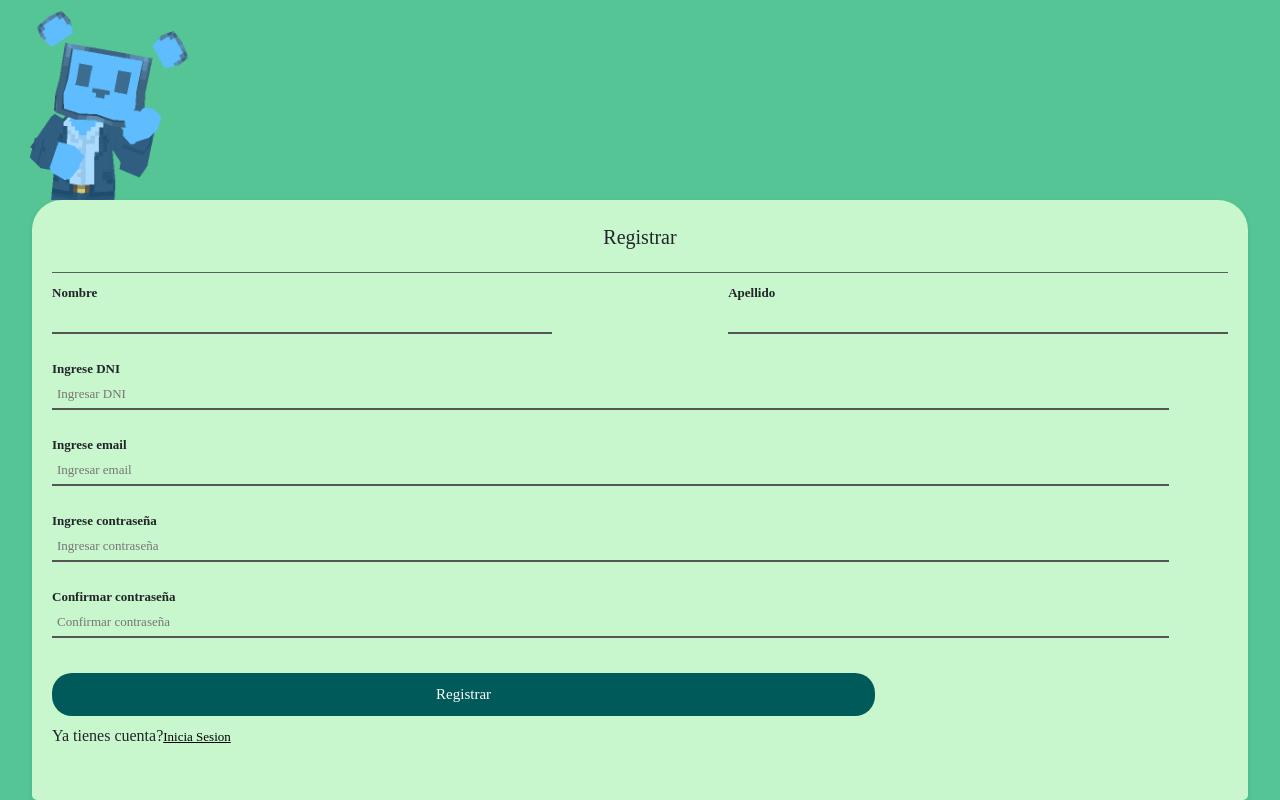
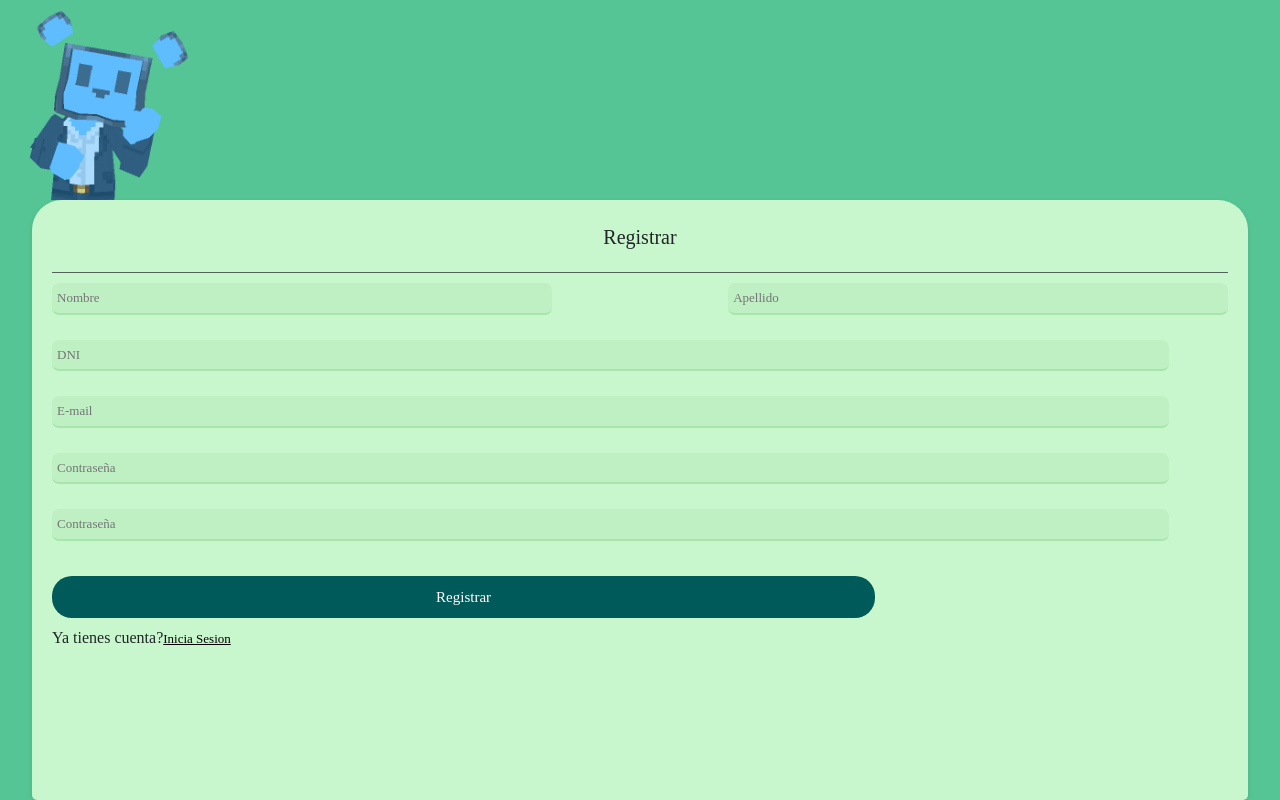
Before and after one commit to vazqueznahuel/Clementina, a React (Create React App) app: page /Registro in a window 1280 px wide. Built offline with nearby package versions, Linux system fonts and the light colour scheme; no server answers; what react-three-fiber would draw is missing.

Commit message:
Eliminando labels de formularios

```diff
--- a/src/App.css
+++ b/src/App.css
@@ -60,15 +60,15 @@ body {
     font-size: 13px;
     width: 95%;
     padding: 5px;
-    background-color: #c9f7cd;
+    background-color: #bff0c3;
     color: black ;
     margin-bottom: 10px;
     box-sizing: border-box;
     border: none;
-    border-bottom: 2px solid #555;
     transition: all 0.3s ease-in-out;
-    border-radius: 0;
+    border-radius: 7px;
     margin-bottom: 25px;
+    border-bottom: 2px solid rgb(167, 229, 172);
   }
 
   .input-field:focus {
--- a/src/components/login/login.jsx
+++ b/src/components/login/login.jsx
@@ -76,13 +76,9 @@ function Login(props) {
         <h2 className='form-title'>Iniciar Sesion</h2>
       </div>
         <form onSubmit={functAutenticacion}>
-
-          <Label className="info-label" infoLabel="Email"/>
-          <input className='input-field' type='text' placeholder='Ingresar email' id='email'/>
-
-          <Label className="info-label" infoLabel="Contraseña"/>
+          <input className='input-field' placeholder="E-mail" type='text' id='email'/>
           <div style={{position: 'relative'}}>
-            <input className='input-field' type={showPassword ? "text" : "password"} placeholder='Ingresar contraseña ' id='password'/>
+            <input className='input-field' type={showPassword ? "text" : "password"} placeholder='contraseña' id='password'/>
             <button onClick={toggleShowPassword} type="button" style={{position: 'absolute', right: 25, top: 10, border: 'none', backgroundColor: 'transparent'}}>
               <FontAwesomeIcon icon={showPassword ? faEyeSlash : faEye} />
             </button>
--- a/src/components/register/register.jsx
+++ b/src/components/register/register.jsx
@@ -109,27 +109,19 @@ function Register(props) {
         <hr className='Line-separator' />
         <form onSubmit={functAutenticacion}>
           <div className='inputBlock'>
-            <div><Label className="info-label" infoLabel="Nombre"/></div>
-            <div><Label className="info-label" infoLabel="Apellido"/></div>
-          </div>
-          <div className='inputBlock'>
-          <div><input className='input-field inputMitad' type='text' id='nombre'/></div>
-          <div><input className='input-field inputMitad' type='text' id='apellido'/></div>
+          <div><input className='input-field inputMitad' type='text' placeholder='Nombre' id='nombre'/></div>
+          <div><input className='input-field inputMitad' type='text' placeholder='Apellido' id='apellido'/></div>
 
 
 
           </div>
-          <Label className="info-label" infoLabel="Ingrese DNI"/>
-          <input className='input-field' type='text' placeholder='Ingresar DNI' id='dni'/>
+          <input className='input-field' type='text' placeholder='DNI' id='dni'/>
 
-          <Label className="info-label" infoLabel="Ingrese email"/>
-          <input className='input-field' type='text' placeholder='Ingresar email' id='email'/>
+          <input className='input-field' type='text' placeholder='E-mail' id='email'/>
 
-          <Label className="info-label" infoLabel="Ingrese contraseña"/>
-          <input className='input-field' type='password' placeholder='Ingresar contraseña ' id='password'/>
+          <input className='input-field' type='password' placeholder='Contraseña ' id='password'/>
 
-          <Label className="info-label" infoLabel="Confirmar contraseña"/>
-          <input className='input-field' type='password' placeholder='Confirmar contraseña ' id='con-password'/>
+          <input className='input-field' type='password' placeholder='Contraseña ' id='con-password'/>
 
           {errorMessage && <p style={{ color: "red" , marginBottom: "-5px"}}>{errorMessage}</p>}
 
```
